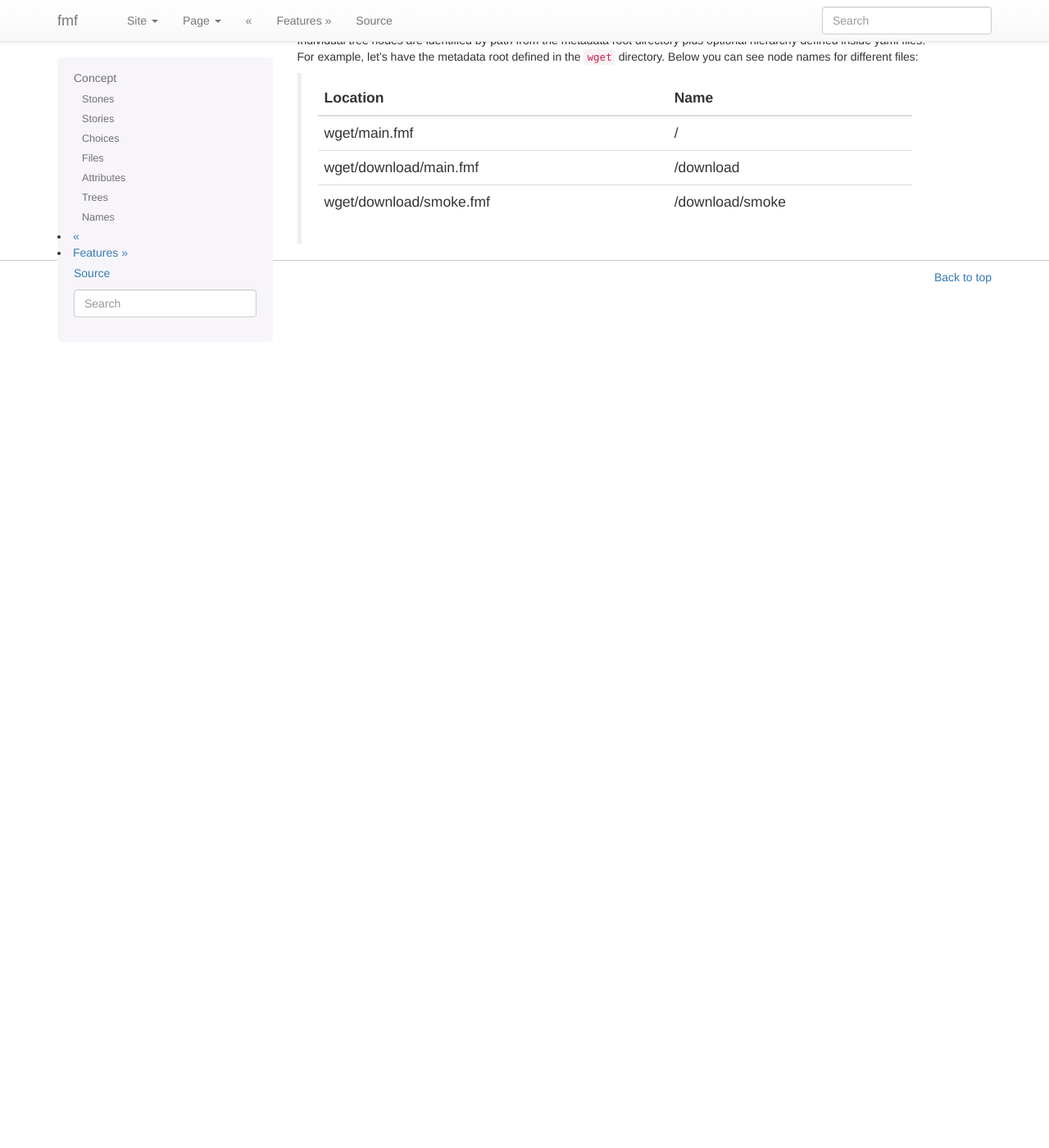
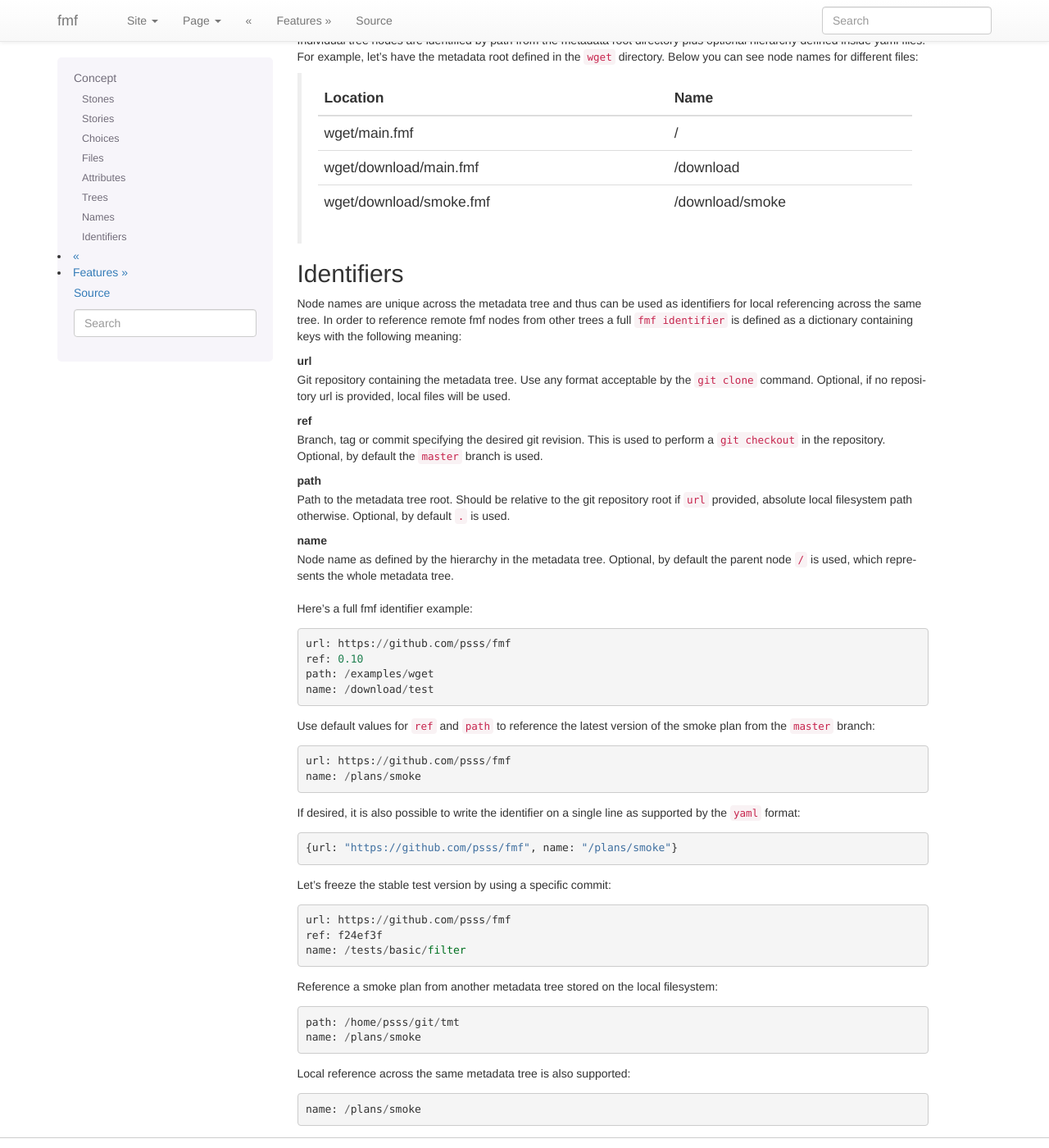
Before and after one commit to teemtee/fmf, a Sphinx documentation site: the page built from docs/concept.rst, in a window 1280 px wide and 1400 px high, scrolled down 1452 px. Shown: the whole window at 82% size. Built offline with Sphinx 7.4.7, drawn with Linux system fonts in a browser that asks for light colours; before the commit the page ends 1830 px from its top, so only the background shows below that.

Commit message:
Define the full fmf identifier [fix #52]

```diff
--- a/docs/concept.rst
+++ b/docs/concept.rst
@@ -116,3 +116,64 @@ directory. Below you can see node names for different files:
     +-------------------------------+-----------------------+
     | wget/download/smoke.fmf       | /download/smoke       |
     +-------------------------------+-----------------------+
+
+
+Identifiers
+~~~~~~~~~~~~~~~~~~~~~~~~~~~~~~~~~~~~~~~~~~~~~~~~~~~~~~~~~~~~~~~~~~
+
+Node names are unique across the metadata tree and thus can be
+used as identifiers for local referencing across the same tree. In
+order to reference remote fmf nodes from other trees a full ``fmf
+identifier`` is defined as a dictionary containing keys with the
+following meaning:
+
+url
+    Git repository containing the metadata tree. Use any format
+    acceptable by the ``git clone`` command. Optional, if no
+    repository url is provided, local files will be used.
+ref
+    Branch, tag or commit specifying the desired git revision.
+    This is used to perform a ``git checkout`` in the repository.
+    Optional, by default the ``master`` branch is used.
+path
+    Path to the metadata tree root. Should be relative to the git
+    repository root if ``url`` provided, absolute local filesystem
+    path otherwise. Optional, by default ``.`` is used.
+name
+    Node name as defined by the hierarchy in the metadata tree.
+    Optional, by default the parent node ``/`` is used, which
+    represents the whole metadata tree.
+
+Here's a full fmf identifier example::
+
+    url: https://github.com/psss/fmf
+    ref: 0.10
+    path: /examples/wget
+    name: /download/test
+
+Use default values for ``ref`` and ``path`` to reference the
+latest version of the smoke plan from the ``master`` branch::
+
+    url: https://github.com/psss/fmf
+    name: /plans/smoke
+
+If desired, it is also possible to write the identifier on a
+single line as supported by the ``yaml`` format::
+
+    {url: "https://github.com/psss/fmf", name: "/plans/smoke"}
+
+Let's freeze the stable test version by using a specific commit::
+
+    url: https://github.com/psss/fmf
+    ref: f24ef3f
+    name: /tests/basic/filter
+
+Reference a smoke plan from another metadata tree stored on the
+local filesystem::
+
+    path: /home/psss/git/tmt
+    name: /plans/smoke
+
+Local reference across the same metadata tree is also supported::
+
+    name: /plans/smoke
```
